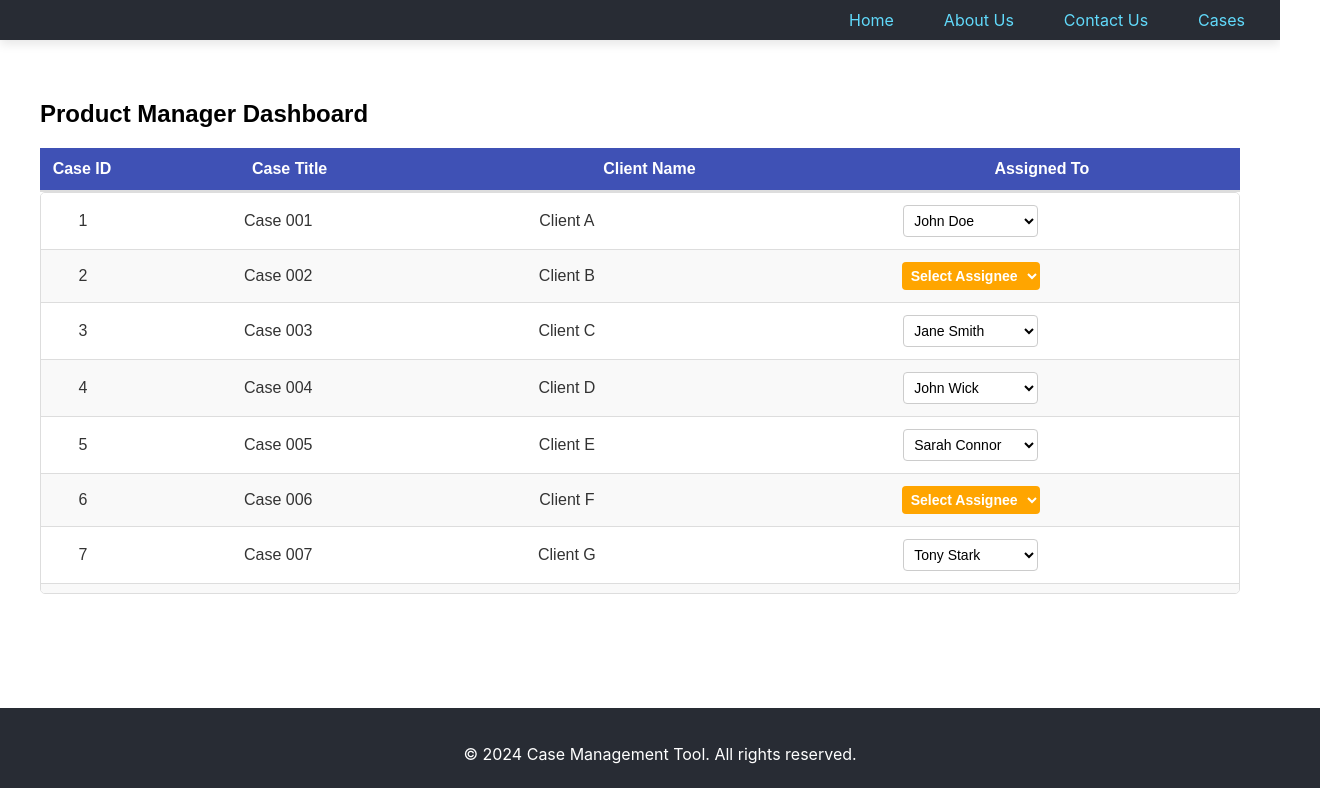
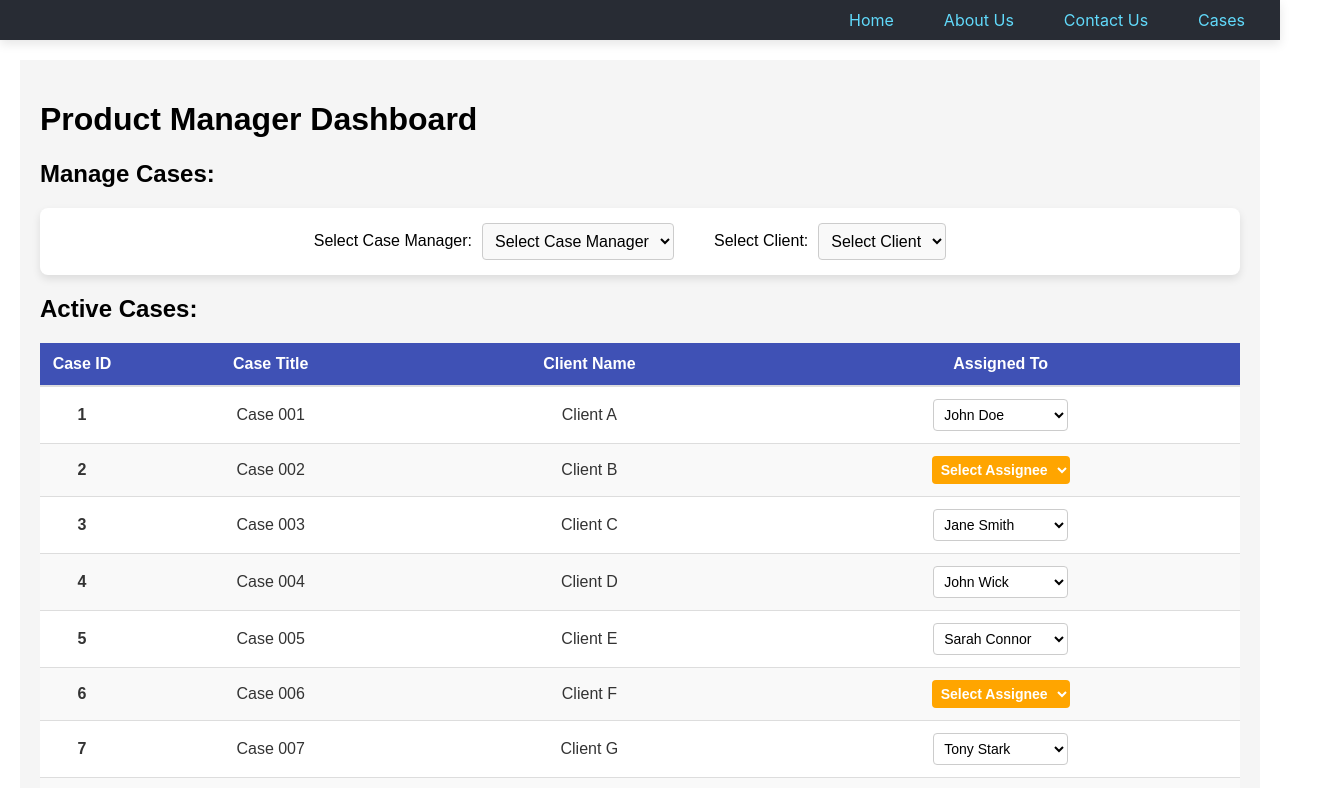
Before and after one commit to anumakramm/case-management-tool, a React (Create React App) app in the folder frontend/: page / in a window 1280 px wide. Shown: the top 788 px of the page, 1320 px wide, since content can reach past the window. Built offline with nearby package versions, Linux system fonts and the light colour scheme.

Commit message:
Added the dropdown for case managers and client selection

```diff
--- a/frontend/src/components/Footer.js
+++ b/frontend/src/components/Footer.js
@@ -15,7 +15,7 @@ const styles = {
     color: 'white',
     textAlign: 'center',
     padding: '20px',
-    position: 'fixed',
+    position: 'relative',
     width: '100%',
     bottom: 0,
   },
--- a/frontend/src/components/ProductManagerDashboard.css
+++ b/frontend/src/components/ProductManagerDashboard.css
@@ -2,6 +2,40 @@
 .dashboard-container {
   padding: 20px;
   font-family: Arial, sans-serif;
+  background-color: #f5f5f5; /* Light background for the container */
+}
+
+/* Dropdown panel styling */
+.dropdown-panel {
+  display: flex;
+  justify-content: center;
+  align-items: center;
+  margin-bottom: 20px; /* Space between dropdown and case list */
+  padding: 15px;
+  background-color: #fff;
+  border-radius: 8px;
+  box-shadow: 0 4px 8px rgba(0, 0, 0, 0.1);
+}
+
+.dropdown-panel label {
+  font-size: 16px;
+  margin-right: 10px;
+  font-weight: 500;
+}
+
+.dropdown-panel select {
+  font-size: 16px;
+  padding: 8px;
+  margin-right: 20px;
+  border-radius: 4px;
+  border: 1px solid #ccc;
+  background-color: #f9f9f9;
+  transition: border-color 0.2s ease-in-out;
+}
+
+.dropdown-panel select:focus {
+  border-color: #3f51b5;
+  outline: none;
 }
 
 /* Scrollable table container */
@@ -10,6 +44,8 @@
   overflow-y: auto;
   border: 1px solid #ddd;
   border-radius: 5px;
+  background-color: #fff;
+  box-shadow: 0 4px 8px rgba(0, 0, 0, 0.1); /* Add shadow for better visibility */
 }
 
 /* Table styling */
@@ -37,6 +73,7 @@ td {
 
 .id-column {
   width: 60px;
+  font-weight: bold;
 }
 
 /* Apply hover effect to rows */
@@ -101,10 +138,11 @@ select:focus {
 .modal-content {
   background-color: #fff;
   padding: 20px;
-  border-radius: 5px;
+  border-radius: 8px; /* Updated for more rounded corners */
   max-width: 500px;
   width: 80%;
   position: relative;
+  box-shadow: 0 4px 12px rgba(0, 0, 0, 0.2); /* Shadow for modal */
 }
 
 .close {
--- a/frontend/src/components/ProductManagerDashboard.js
+++ b/frontend/src/components/ProductManagerDashboard.js
@@ -1,7 +1,17 @@
 import React, { useState } from 'react';
 import './ProductManagerDashboard.css'; // Ensure the CSS is still imported
 
+
 const ProductManagerDashboard = () => {
+  const caseManagers = ["John Doe", "Jane Smith", "John Wick", "Sarah Connor", "Tony Stark"];
+  const clientsByCaseManager = {
+    "John Doe": ["Client A", "Client B"],
+    "Jane Smith": ["Client C", "Client D"],
+    "John Wick": ["Client E"],
+    "Sarah Connor": ["Client F"],
+    "Tony Stark": ["Client G", "Client H", "Client I", "Client J", "Client K", "Client L"]
+  };
+
   const [cases, setCases] = useState([
     { id: 1, title: "Case 001", assignedTo: "John Doe", client: "Client A", description: "Description for Case 001", status: "Open", startDate: "2024-01-01", endDate: "2024-01-31" },
     { id: 2, title: "Case 002", assignedTo: null, client: "Client B", description: "Description for Case 002", status: "Closed", startDate: "2024-02-01", endDate: "2024-02-28" },
@@ -17,10 +27,11 @@ const ProductManagerDashboard = () => {
     { id: 12, title: "Case 012", assignedTo: "Tony Stark", client: "Client L", description: "Description for Case 012", status: "Closed", startDate: "2024-12-01", endDate: "2024-12-31" },
   ]);
 
-  const assignees = ["John Doe", "Jane Smith", "John Wick", "Sarah Connor", "Tony Stark"];
-
   const [selectedCase, setSelectedCase] = useState(null);
   const [isModalOpen, setIsModalOpen] = useState(false);
+  const [selectedCaseManager, setSelectedCaseManager] = useState("");
+  const [filteredClients, setFilteredClients] = useState([]);
+  const [selectedClient, setSelectedClient] = useState("");
 
   const handleAssigneeChange = (caseId, newAssignee) => {
     const updatedCases = cases.map((caseItem) =>
@@ -36,13 +47,62 @@ const ProductManagerDashboard = () => {
 
   const handleCloseModal = () => {
     setIsModalOpen(false);
-    setSelectedCase(null); // Clear selected case when closing modal
+    setSelectedCase(null);
   };
+
+  const handleCaseManagerChange = (e) => {
+    const selectedManager = e.target.value;
+    setSelectedCaseManager(selectedManager);
+    setFilteredClients(clientsByCaseManager[selectedManager] || []);
+    setSelectedClient("");
+  };
+
+  const handleClientChange = (e) => {
+    setSelectedClient(e.target.value);
+  };
+
+  const filteredCases = cases.filter(
+    (caseItem) =>
+      (!selectedCaseManager || caseItem.assignedTo === selectedCaseManager) &&
+      (!selectedClient || caseItem.client === selectedClient)
+  );
 
   return (
     <div className="dashboard-container">
-      <h2>Product Manager Dashboard</h2>
+      <h1>Product Manager Dashboard</h1>
+
+      <h2>Manage Cases: </h2>
+      {/* Dropdown Panel */}
+      <div className="dropdown-panel">
+        {/* Case Manager Dropdown */}
+        <label>Select Case Manager: </label>
+        <select value={selectedCaseManager} onChange={handleCaseManagerChange}>
+          <option value="">Select Case Manager</option>
+          {caseManagers.map((manager, index) => (
+            <option key={index} value={manager}>
+              {manager}
+            </option>
+          ))}
+        </select>
+
+        {/* Client Dropdown */}
+        <label style={{ marginLeft: '20px' }}>Select Client: </label>
+        <select value={selectedClient} onChange={handleClientChange}>
+          <option value="">Select Client</option>
+          {filteredClients.map((client, index) => (
+            <option key={index} value={client}>
+              {client}
+            </option>
+          ))}
+        </select>
+      </div>
+
+      {/* Case Table */}
+      <h2>Active Cases:</h2>
       <div className="table-container">
+        {filteredCases.length === 0 ? (
+          <p>No cases available for the selected filters.</p>
+        ) : (
           <table>
             <thead>
               <tr>
@@ -52,11 +112,8 @@ const ProductManagerDashboard = () => {
                 <th>Assigned To</th>
               </tr>
             </thead>
-        </table>
-        <div className="scrollable-table-container">
-          <table>
             <tbody>
-              {cases.map((caseItem) => (
+              {filteredCases.map((caseItem) => (
                 <tr key={caseItem.id} onClick={() => handleRowClick(caseItem)} className="clickable-row">
                   <td className="id-column">{caseItem.id}</td>
                   <td>{caseItem.title}</td>
@@ -67,9 +124,10 @@ const ProductManagerDashboard = () => {
                       value={caseItem.assignedTo || ""}
                       onChange={(e) => handleAssigneeChange(caseItem.id, e.target.value)}
                       onClick={(e) => e.stopPropagation()}
+                      onBlur={(e) => e.target.blur()}
                     >
                       <option value="" disabled>Select Assignee</option>
-                      {assignees.map((assignee, index) => (
+                      {caseManagers.map((assignee, index) => (
                         <option key={index} value={assignee}>
                           {assignee}
                         </option>
@@ -80,10 +138,10 @@ const ProductManagerDashboard = () => {
               ))}
             </tbody>
           </table>
-        </div>
+        )}
       </div>
 
-      {/* Modal for case details */}
+      {/* Modal for Case Details */}
       {isModalOpen && selectedCase && (
         <div className="modal">
           <div className="modal-content">
```
Lines whose indentation alone changed are shown as unchanged.
